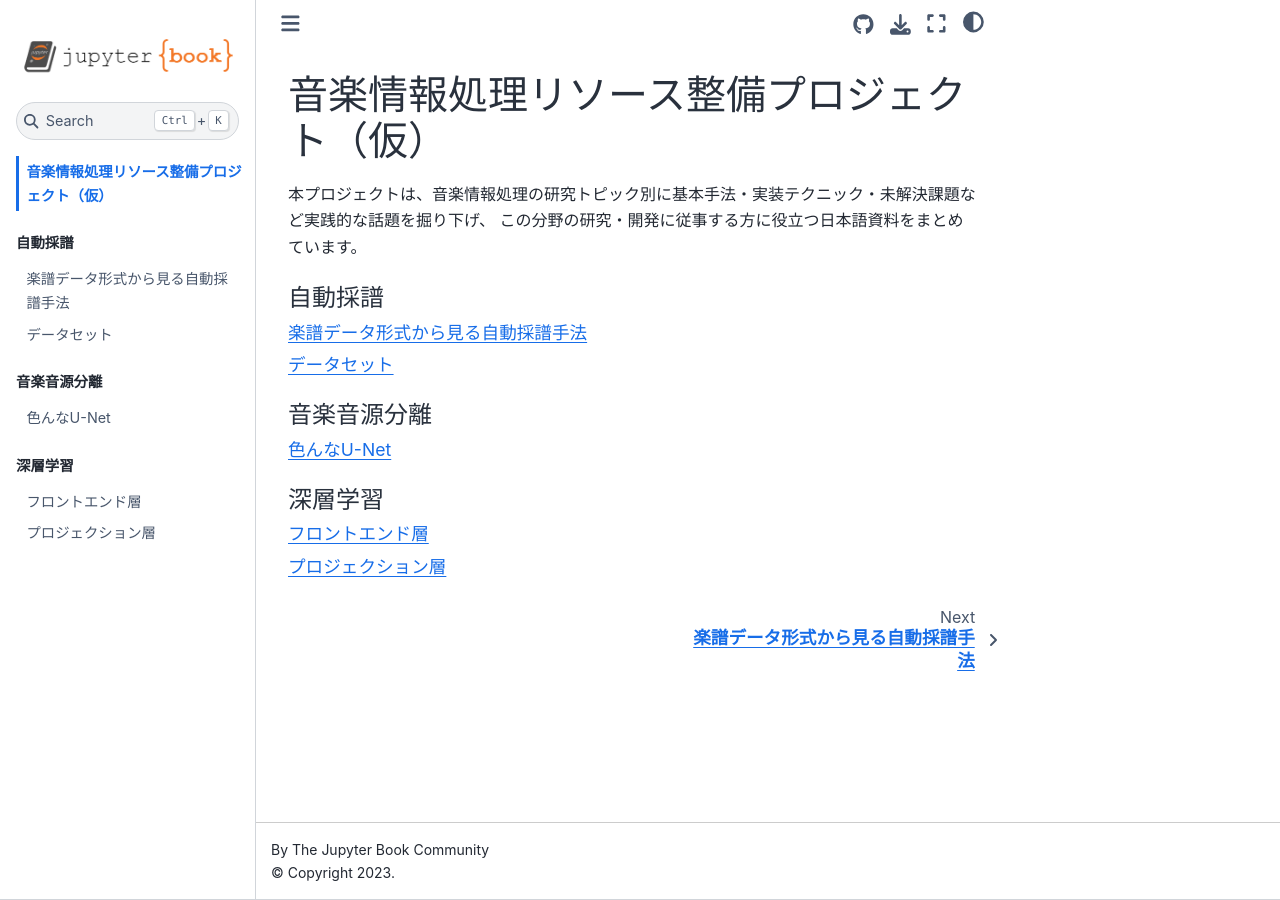
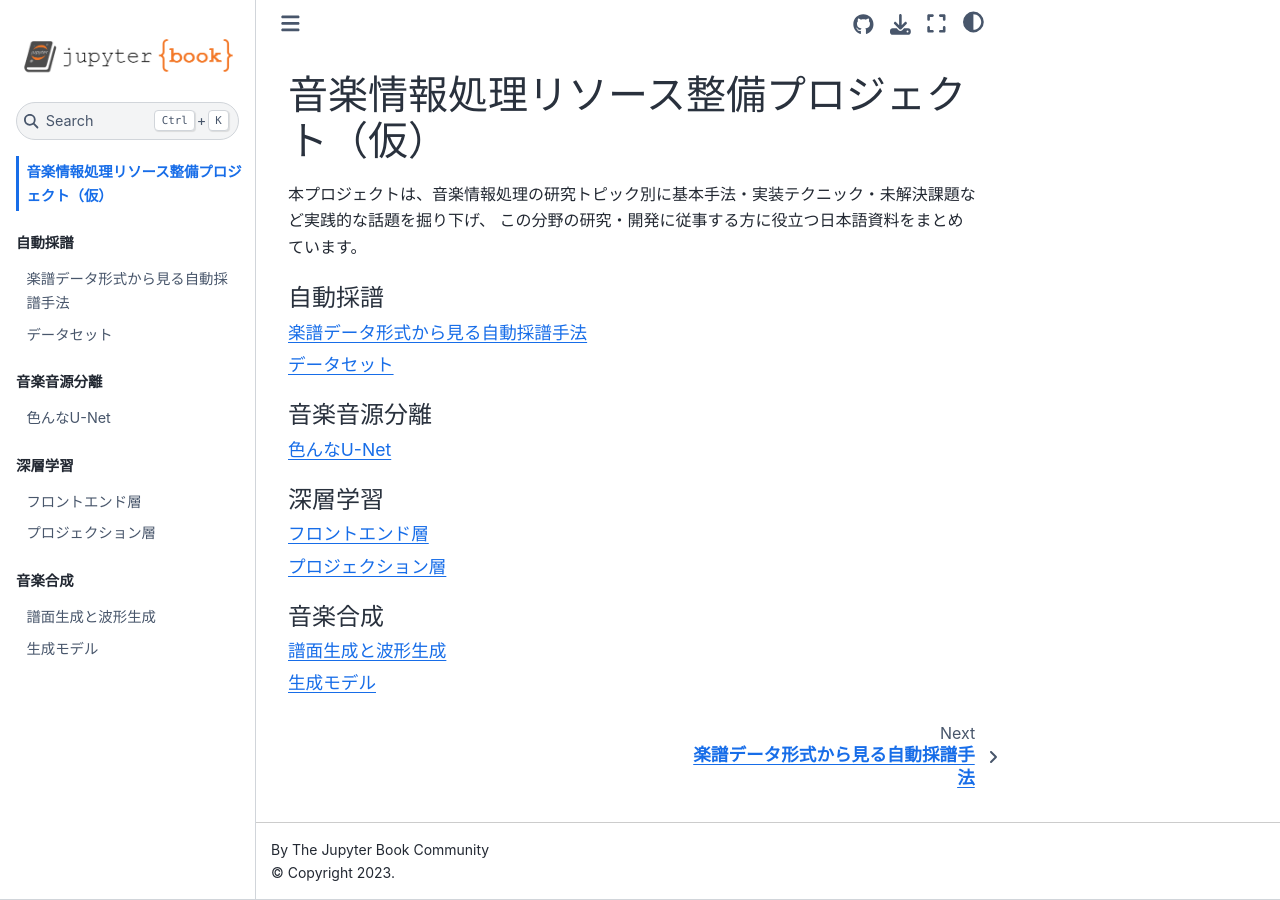
Before and after one commit to ja-MIC/Japanese-MIR-Book, a Jupyter Book: the page built from book/intro.md, in a window 1280 px wide. Built offline with Jupyter Book 1.0.4 settings and Sphinx 7.4.7 and the Sphinx Book theme 1.1.4, drawn with Linux system fonts in a browser that asks for light colours; pages that are not in the unit, such as notebooks, are missing from menus.

Commit message:
Add music generation section

```diff
--- a/book/_toc.yml
+++ b/book/_toc.yml
@@ -29,3 +29,8 @@ parts:
       #- file: deep_learning/bottleneck
       #- file: deep_learning/architectures
       #- file: deep_learning/paradigms
+  - caption: '音楽合成'
+    chapters:
+      - file: music_generation/targets
+      - file: music_generation/generative_models
+      # - file: music_generation/evaluation
--- /dev/null
+++ b/book/music_generation/generative_models.md
@@ -0,0 +1,9 @@
+# 生成モデル
+
+## 確率的マルコフ連鎖
+
+## Transformer-based
+
+## GAN
+
+## Diffusion
--- /dev/null
+++ b/book/music_generation/targets.md
@@ -0,0 +1,13 @@
+# 譜面生成と波形生成
+
+## 譜面生成
+
+### MIDI
+### MusicXML
+### コード進行
+
+## 波形生成
+
+### 応用例
+
+## ハイブリッドな手法
```
